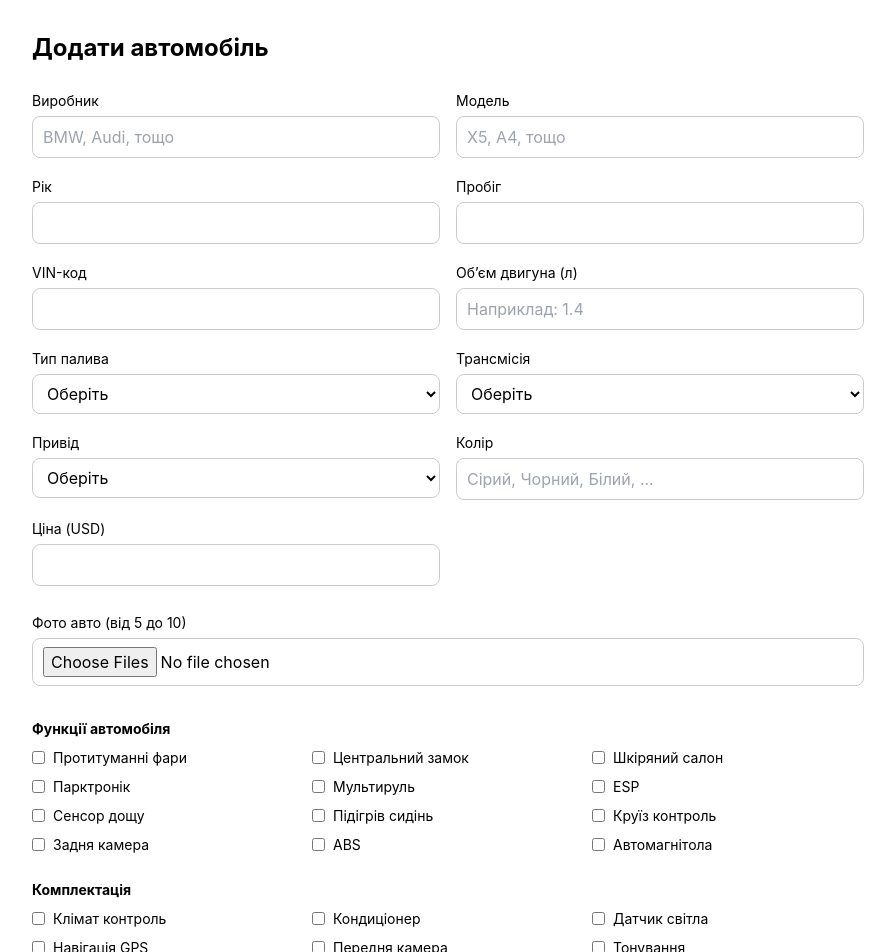
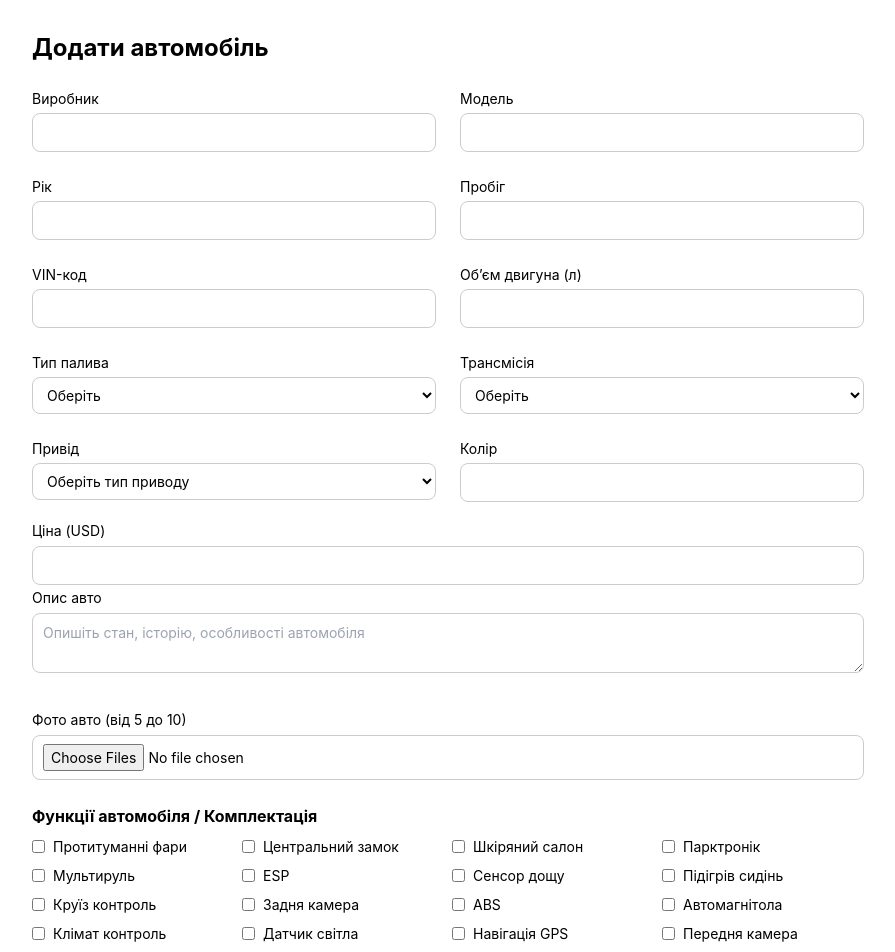
Before and after one commit to K1ngster1/nexautomarket, a Next.js app: page /admin/add-car in a window 1280 px wide. Shown: the top 952 px of the page, without its empty margins (192-1087 px from the left). Built offline with nearby package versions, Linux system fonts and the light colour scheme.

Commit message:
Update add-car.tsx

```diff
--- a/pages/admin/add-car.tsx
+++ b/pages/admin/add-car.tsx
@@ -1,56 +1,65 @@
-import { useState, ChangeEvent } from "react";
+import React, { useState } from "react";
 
-type Car = {
-  make: string;
-  model: string;
-  year: string;
-  mileage: string;
-  vin: string;
-  engine: string;
-  fuel: string;
-  transmission: string;
-  drive: string;
-  color: string;
-  price: string;
-  features: string[];
-  options: string[];
-  photos: File[];
-};
-
-const featureList = [
-  "Протитуманні фари", "Центральний замок", "Шкіряний салон", "Парктронік", "Мультируль", "ESP",
-  "Сенсор дощу", "Підігрів сидінь", "Круїз контроль", "Задня камера", "ABS", "Автомагнітола"
-];
-const optionList = [
-  "Клімат контроль", "Кондиціонер", "Датчик світла", "Навігація GPS", "Передня камера",
-  "Тонування", "Легкосплавні диски", "Сигналізація", "Підсилювач керма", "Камера 360",
-  "Склопідйомники", "Електрозеркала"
-];
-
-export default function AddCar() {
-  const [car, setCar] = useState<Car>({
-    make: "",
+const initialState = {
+  brand: "",
   model: "",
   year: "",
   mileage: "",
   vin: "",
-    engine: "",
-    fuel: "",
+  engineVolume: "",
+  fuelType: "",
   transmission: "",
   drive: "",
   color: "",
   price: "",
+  description: "",
+  photos: [],
   features: [],
-    options: [],
-    photos: []
-  });
-
-  const [previewUrls, setPreviewUrls] = useState<string[]>([]);
-
-  const handleChange = (e: ChangeEvent<HTMLInputElement | HTMLSelectElement>) => {
-    setCar({ ...car, [e.target.name]: e.target.value });
 };
 
+const featuresList = [
+  "Протитуманні фари",
+  "Центральний замок",
+  "Шкіряний салон",
+  "Парктронік",
+  "Мультируль",
+  "ESP",
+  "Сенсор дощу",
+  "Підігрів сидінь",
+  "Круїз контроль",
+  "Задня камера",
+  "ABS",
+  "Автомагнітола",
+  "Клімат контроль",
+  "Датчик світла",
+  "Навігація GPS",
+  "Передня камера",
+  "Тонування",
+  "Легкосплавні диски",
+  "Кондиціонер",
+  "Сигналізація",
+  "Підсилювач керма",
+  "Камера 360",
+  "Склопідйомники",
+  "Електрозеркала"
+];
+
+export default function AddCarPage() {
+  const [car, setCar] = useState(initialState);
+  const [preview, setPreview] = useState<string[]>([]);
+
+  // Для фото: збереження preview
+  const handlePhotos = (e: React.ChangeEvent<HTMLInputElement>) => {
+    const files = e.target.files;
+    if (!files) return;
+    const arr = Array.from(files);
+    setCar((prev) => ({ ...prev, photos: arr }));
+    // previews для відображення
+    const previews = arr.map((f) => URL.createObjectURL(f));
+    setPreview(previews);
+  };
+
+  // Для features
   const handleFeature = (feature: string) => {
     setCar((prev) => ({
       ...prev,
@@ -60,61 +69,82 @@ export default function AddCar() {
     }));
   };
 
-  const handleOption = (option: string) => {
-    setCar((prev) => ({
-      ...prev,
-      options: prev.options.includes(option)
-        ? prev.options.filter((o) => o !== option)
-        : [...prev.options, option],
-    }));
-  };
-
-  const handlePhotos = (e: ChangeEvent<HTMLInputElement>) => {
-    if (!e.target.files) return;
-    const files = Array.from(e.target.files).slice(0, 10); // max 10
-    setCar((prev) => ({ ...prev, photos: files }));
-    setPreviewUrls(files.map((file) => URL.createObjectURL(file)));
-  };
-
+  // Сабміт
   const handleSubmit = (e: React.FormEvent) => {
     e.preventDefault();
-    // Тут відправляєш car у Supabase
-    alert("Машину додано! (Імітація)");
+    // Тут логіка для супебейсу/відправки
+    alert("Авто додано!\n" + JSON.stringify(car, null, 2));
+    setCar(initialState);
+    setPreview([]);
   };
 
   return (
-    <div className="p-8 max-w-4xl mx-auto">
+    <div className="max-w-4xl mx-auto p-8">
       <h2 className="text-2xl font-bold mb-6">Додати автомобіль</h2>
-      <form className="space-y-6" onSubmit={handleSubmit}>
-        {/* --- Основна інформація --- */}
-        <div className="grid grid-cols-1 md:grid-cols-2 gap-4">
-          <div>
-            <label>Виробник</label>
-            <input name="make" value={car.make} onChange={handleChange} className="input" placeholder="BMW, Audi, тощо" />
-          </div>
-          <div>
-            <label>Модель</label>
-            <input name="model" value={car.model} onChange={handleChange} className="input" placeholder="X5, A4, тощо" />
-          </div>
-          <div>
-            <label>Рік</label>
-            <input name="year" type="number" value={car.year} onChange={handleChange} className="input" />
-          </div>
-          <div>
-            <label>Пробіг</label>
-            <input name="mileage" value={car.mileage} onChange={handleChange} className="input" />
-          </div>
-          <div>
-            <label>VIN-код</label>
-            <input name="vin" value={car.vin} onChange={handleChange} className="input" />
-          </div>
-          <div>
-            <label>Обʼєм двигуна (л)</label>
-            <input name="engine" value={car.engine} onChange={handleChange} className="input" placeholder="Наприклад: 1.4" />
-          </div>
-          <div>
-            <label>Тип палива</label>
-            <select name="fuel" value={car.fuel} onChange={handleChange} className="input">
+      <form onSubmit={handleSubmit}>
+        <div className="grid grid-cols-2 gap-6 mb-4">
+          <label>
+            Виробник
+            <input
+              className="input"
+              value={car.brand}
+              onChange={e => setCar({ ...car, brand: e.target.value })}
+              required
+            />
+          </label>
+          <label>
+            Модель
+            <input
+              className="input"
+              value={car.model}
+              onChange={e => setCar({ ...car, model: e.target.value })}
+              required
+            />
+          </label>
+          <label>
+            Рік
+            <input
+              className="input"
+              type="number"
+              value={car.year}
+              onChange={e => setCar({ ...car, year: e.target.value })}
+              required
+            />
+          </label>
+          <label>
+            Пробіг
+            <input
+              className="input"
+              type="number"
+              value={car.mileage}
+              onChange={e => setCar({ ...car, mileage: e.target.value })}
+              required
+            />
+          </label>
+          <label>
+            VIN-код
+            <input
+              className="input"
+              value={car.vin}
+              onChange={e => setCar({ ...car, vin: e.target.value })}
+            />
+          </label>
+          <label>
+            Обʼєм двигуна (л)
+            <input
+              className="input"
+              value={car.engineVolume}
+              onChange={e => setCar({ ...car, engineVolume: e.target.value })}
+            />
+          </label>
+          <label>
+            Тип палива
+            <select
+              className="input"
+              value={car.fuelType}
+              onChange={e => setCar({ ...car, fuelType: e.target.value })}
+              required
+            >
               <option value="">Оберіть</option>
               <option>Бензин</option>
               <option>Дизель</option>
@@ -122,82 +152,108 @@ export default function AddCar() {
               <option>Гібрид</option>
               <option>Електро</option>
             </select>
-          </div>
-          <div>
-            <label>Трансмісія</label>
-            <select name="transmission" value={car.transmission} onChange={handleChange} className="input">
+          </label>
+          <label>
+            Трансмісія
+            <select
+              className="input"
+              value={car.transmission}
+              onChange={e => setCar({ ...car, transmission: e.target.value })}
+              required
+            >
               <option value="">Оберіть</option>
               <option>Механіка</option>
               <option>Автомат</option>
               <option>Робот</option>
               <option>Варіатор</option>
             </select>
-          </div>
-          <div>
-            <label>Привід</label>
-            <select name="drive" value={car.drive} onChange={handleChange} className="input">
-              <option value="">Оберіть</option>
+          </label>
+          <label>
+            Привід
+            <select
+              className="input"
+              value={car.drive}
+              onChange={e => setCar({ ...car, drive: e.target.value })}
+            >
+              <option value="">Оберіть тип приводу</option>
               <option>Передній</option>
               <option>Задній</option>
               <option>Повний</option>
             </select>
-          </div>
-          <div>
-            <label>Колір</label>
-            <input name="color" value={car.color} onChange={handleChange} className="input" placeholder="Сірий, Чорний, Білий, ..." />
-          </div>
-          <div>
-            <label>Ціна (USD)</label>
-            <input name="price" value={car.price} onChange={handleChange} className="input" />
-          </div>
+          </label>
+          <label>
+            Колір
+            <input
+              className="input"
+              value={car.color}
+              onChange={e => setCar({ ...car, color: e.target.value })}
+            />
+          </label>
         </div>
 
-        {/* --- Фото --- */}
-        <div>
-          <label>Фото авто (від 5 до 10)</label>
+        <label>
+          Ціна (USD)
+          <input
+            className="input"
+            type="number"
+            value={car.price}
+            onChange={e => setCar({ ...car, price: e.target.value })}
+            required
+          />
+        </label>
+
+        {/* --- Додаємо поле ОПИС --- */}
+        <label>
+          Опис авто
+          <textarea
+            className="input"
+            style={{ minHeight: '60px', marginTop: 4, marginBottom: 12 }}
+            value={car.description}
+            onChange={e => setCar({ ...car, description: e.target.value })}
+            placeholder="Опишіть стан, історію, особливості автомобіля"
+          />
+        </label>
+
+        <div className="my-4">
+          <label>
+            Фото авто (від 5 до 10)
             <input
               type="file"
+              multiple
               accept="image/*"
-            multiple
+              className="input"
               onChange={handlePhotos}
-            className="input"
             />
-          <div className="flex flex-wrap gap-2 mt-2">
-            {previewUrls.map((url, i) => (
-              <img key={i} src={url} alt={`photo${i}`} className="w-24 h-16 object-cover rounded" />
+          </label>
+          <div className="flex gap-2 mt-2">
+            {preview.map((src, idx) => (
+              <img
+                src={src}
+                key={idx}
+                alt="preview"
+                style={{
+                  width: 80,
+                  height: 60,
+                  objectFit: "cover",
+                  borderRadius: 8,
+                  border: "1px solid #ccc",
+                }}
+              />
             ))}
           </div>
         </div>
 
-        {/* --- Функції --- */}
-        <div>
-          <label className="font-bold block mb-2">Функції автомобіля</label>
-          <div className="grid grid-cols-2 md:grid-cols-3 gap-2">
-            {featureList.map((f) => (
-              <label key={f} className="flex items-center gap-2">
+        <div className="my-4">
+          <div className="font-bold mb-2">Функції автомобіля / Комплектація</div>
+          <div className="grid grid-cols-2 md:grid-cols-4 gap-2">
+            {featuresList.map((feature) => (
+              <label key={feature} className="flex items-center gap-2">
                 <input
                   type="checkbox"
-                  checked={car.features.includes(f)}
-                  onChange={() => handleFeature(f)}
+                  checked={car.features.includes(feature)}
+                  onChange={() => handleFeature(feature)}
                 />
-                {f}
-              </label>
-            ))}
-          </div>
-        </div>
-
-        {/* --- Комплектація --- */}
-        <div>
-          <label className="font-bold block mb-2">Комплектація</label>
-          <div className="grid grid-cols-2 md:grid-cols-3 gap-2">
-            {optionList.map((o) => (
-              <label key={o} className="flex items-center gap-2">
-                <input
-                  type="checkbox"
-                  checked={car.options.includes(o)}
-                  onChange={() => handleOption(o)}
-                />
-                {o}
+                {feature}
               </label>
             ))}
           </div>
```
Lines whose indentation alone changed are shown as unchanged.
